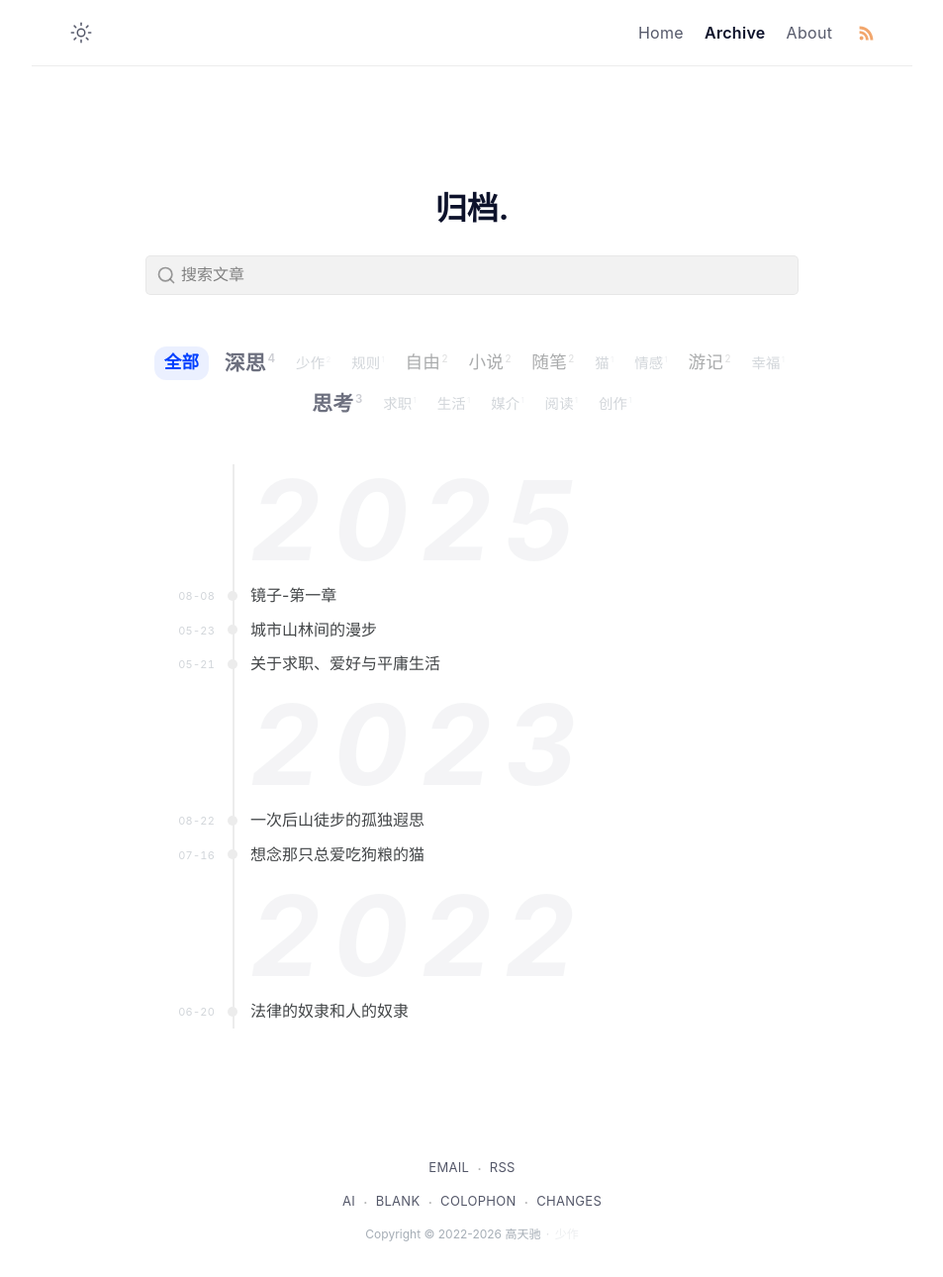
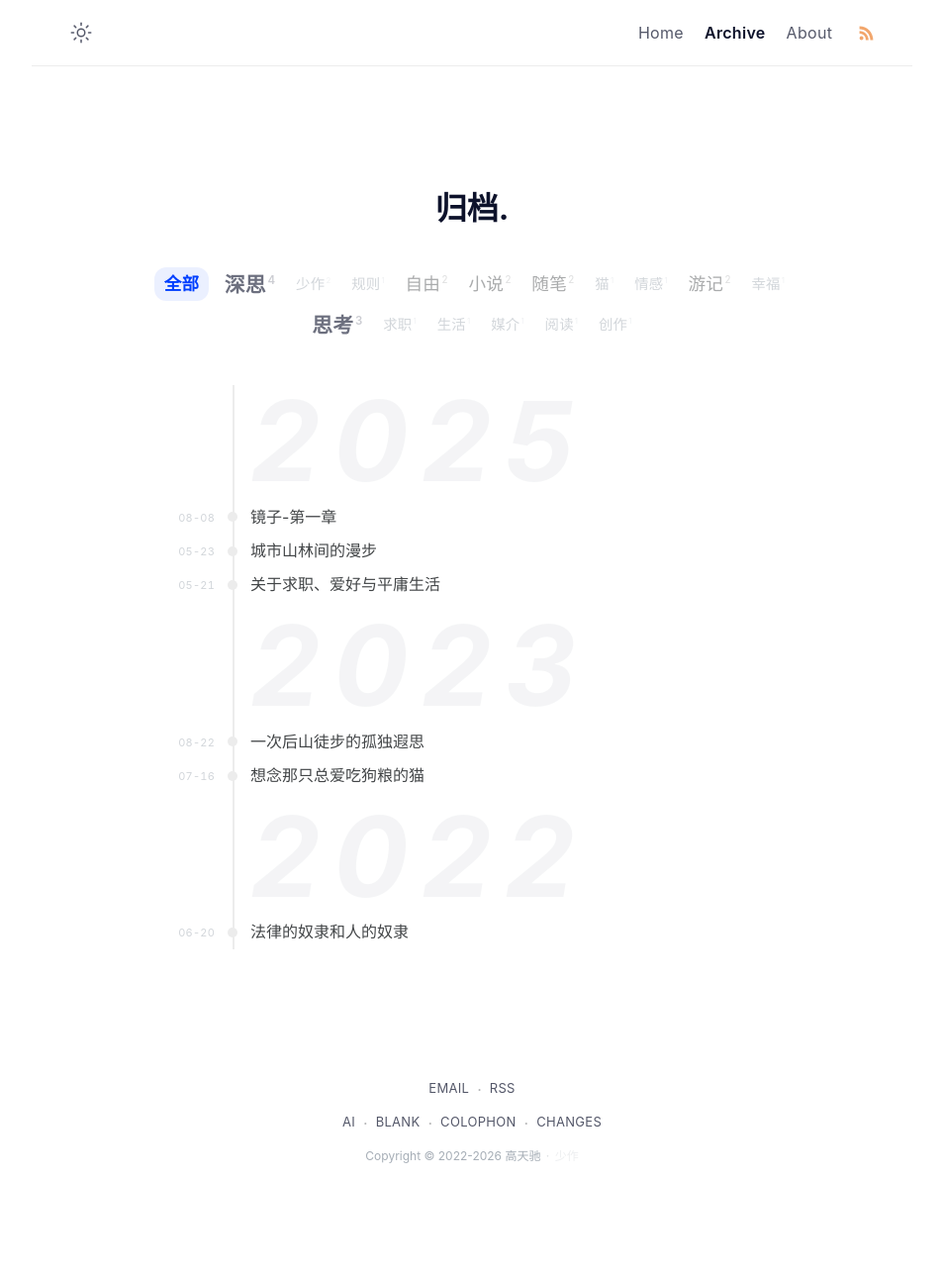
Before and after one commit to gaotianchi/gaotianchi.github.io, a Jekyll site: the page built from archive.html, in a window 1280 px wide. Shown: the whole page at 99% size, without its empty margins (163-1116 px from the left). Built offline with Jekyll 4.4.1, drawn with Linux system fonts in a browser that asks for light colours; after the commit the page ends 1211 px from its top, so only the background shows below that.

Commit message:
feat: remove search functionality from archive page
- Remove search HTML, CSS, and JS initialization
- Delete search.min.js dependency from footer
- Clean up ~74 lines across 4 files

Co-Authored-By: Claude Opus 4.7 <noreply@anthropic.com>

```diff
--- a/_includes/footer.html
+++ b/_includes/footer.html
@@ -37,13 +37,3 @@
   gtag("config", "{{ site.google_analytics }}");
 </script>
 {%- endif -%}
-{%- if page.url == '/archive/' -%}
-<script src="/assets/js/search.min.js"></script>
-<script>
-  var sjs = SimpleJekyllSearch({
-    searchInput: document.getElementById('search-input'),
-    resultsContainer: document.getElementById('search-results'),
-    json: '/assets/search.json',
-  });
-</script>
-{%- endif -%}
--- a/_sass/klise/_dark.scss
+++ b/_sass/klise/_dark.scss
@@ -263,14 +263,6 @@ body[data-theme="dark"] {
     }
   }
 
-  .search-article {
-    input[type="search"] {
-      color: $dark-text-base-color;
-      &::-webkit-input-placeholder {
-        color: rgba(128,128,128,0.8);
-      }
-    }
-  }
 
   #back-to-top {
     background: $dark-light;
--- a/_sass/klise/_layout.scss
+++ b/_sass/klise/_layout.scss
@@ -399,48 +399,6 @@
 }
 
 
-.search-article {
-  position: relative;
-  margin-bottom: 50px;
-
-  label[for="search-input"] {
-    position: relative;
-    top: 10px;
-    left: 11px;
-  }
-
-  input[type="search"] {
-    top: 0;
-    left: 0;
-    border: 0;
-    width: 100%;
-    height: 40px;
-    outline: none;
-    position: absolute;
-    border-radius: 5px;
-    padding: 10px 10px 10px 35px;
-    color: $text-base-color;
-    -webkit-appearance: none;
-    font-size: $base-font-size;
-    background-color: rgba(128, 128, 128, 0.1);
-    border: 1px solid rgba(128, 128, 128, 0.1);
-    &::-webkit-input-placeholder {
-      color: #808080;
-    }
-    &::-webkit-search-decoration,
-    &::-webkit-search-results-decoration {
-      display: none;
-    }
-  }
-}
-
-#search-results {
-  text-align: center;
-  li {
-    text-align: left;
-  }
-}
-
 // Archive page
 .archive-section {
   margin-bottom: 0;
--- a/archive.html
+++ b/archive.html
@@ -5,20 +5,6 @@ layout: page
 description: 全局文章全景鸟瞰图与多维检索入口。
 comments: false
 ---
-
-<div class="search-article">
-  <label for="search-input" aria-hidden="true">
-    <svg xmlns="http://www.w3.org/2000/svg" width="20" height="20" viewBox="0 0 24 24" fill="none"
-      stroke="rgba(128,128,128,0.8)" stroke-width="2" stroke-linecap="round" stroke-linejoin="round"
-      class="feather feather-search">
-      <circle cx="11" cy="11" r="8"></circle>
-      <line x1="21" y1="21" x2="16.65" y2="16.65"></line>
-    </svg>
-  </label>
-  <input type="search" id="search-input" placeholder="搜索文章" aria-label="Search">
-</div>
-
-<ul id="search-results"></ul>
 
 <section class="archive-section">
   <h3 class="archive-section-label">标签云</h3>
```
